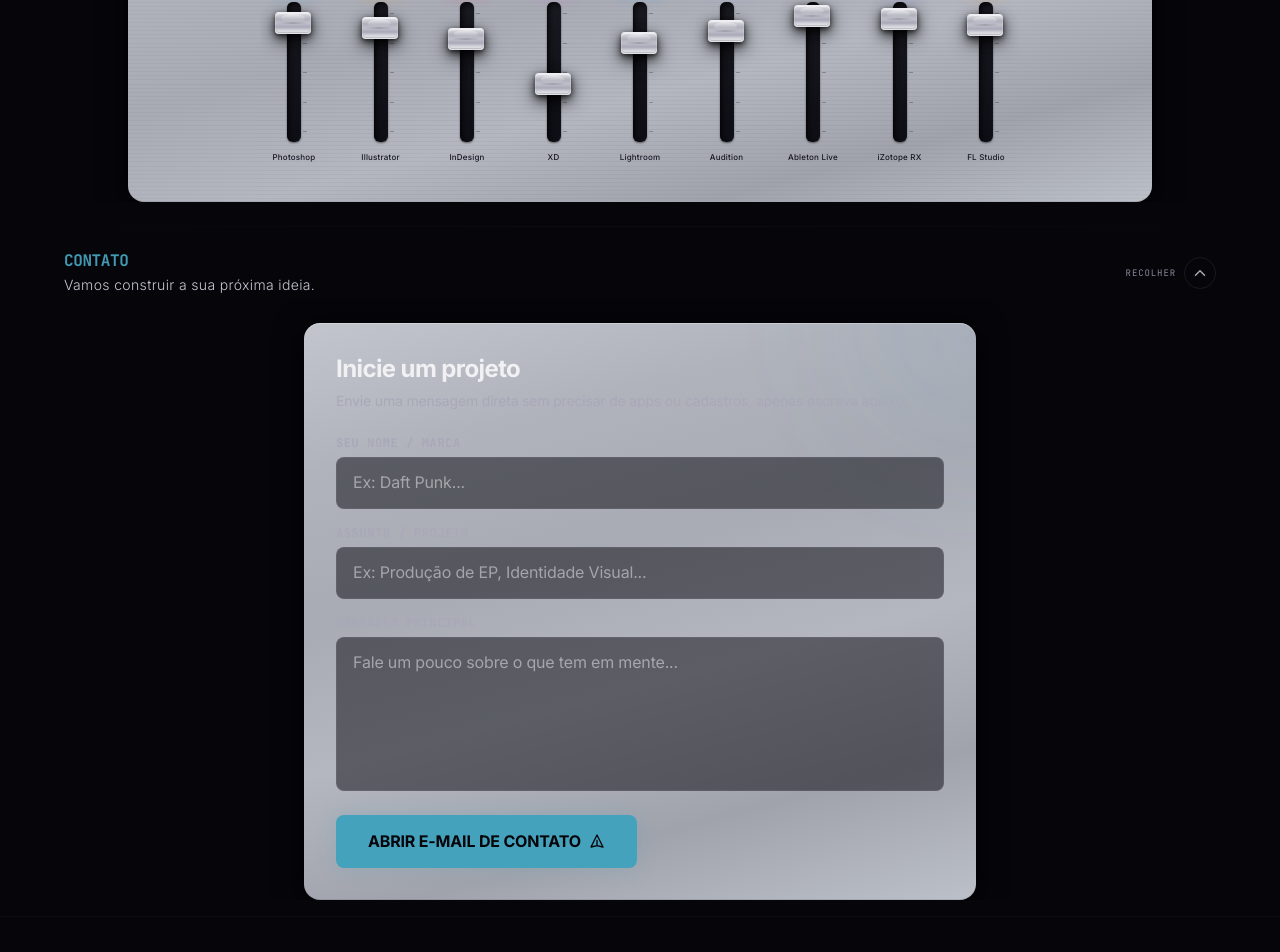
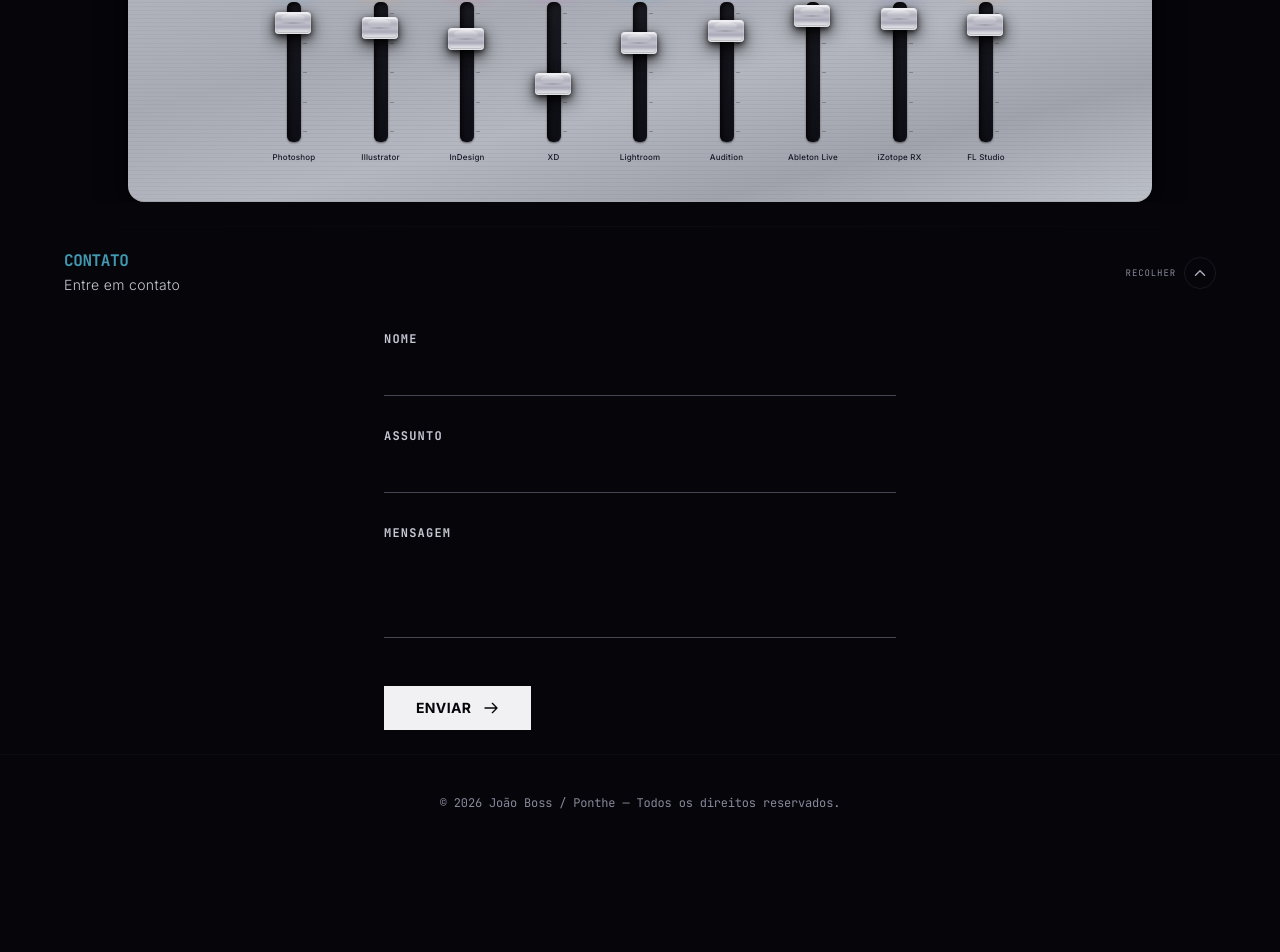
Before and after one commit to joao-boss/portfolio01, a React (Vite) app: page / in a window 1280 px wide. Shown: the part 5038-5990 px from the top of the page. After the commit the page ends 5889 px from the top, so only its background shows below. Built offline with nearby package versions, Linux system fonts and the light colour scheme.

Commit message:
style: Substantially simplify Contact section to a high-contrast minimalist design

```diff
--- a/src/components/ContactSection.jsx
+++ b/src/components/ContactSection.jsx
@@ -19,24 +19,11 @@ const ContactSection = () => {
     };
 
     return (
-        <div className="panel-surface rounded-2xl p-6 md:p-8 max-w-2xl mx-auto shadow-2xl overflow-hidden relative">
-            {/* Background design elements */}
-            <div className="absolute top-0 right-0 w-64 h-64 bg-accent-teal/5 rounded-full blur-3xl -translate-y-1/2 translate-x-1/2 pointer-events-none" />
-
-            <div className="relative z-10 flex flex-col gap-6">
-                <div>
-                    <h3 className="text-xl md:text-2xl font-bold text-metal-100 tracking-tight">
-                        {t.sections.contact.heading}
-                    </h3>
-                    <p className="text-sm text-metal-400 mt-2">
-                        {t.sections.contact.description}
-                    </p>
-                </div>
-
-                <div className="flex flex-col gap-4">
+        <div className="w-full max-w-lg mx-auto py-2">
+            <div className="flex flex-col gap-8">
                 {/* Name Field */}
-                    <div className="flex flex-col gap-1.5">
-                        <label htmlFor="name" className="text-xs font-semibold tracking-wider text-metal-400 uppercase font-[family-name:var(--font-family-mono)]">
+                <div className="flex flex-col gap-2">
+                    <label htmlFor="name" className="text-xs font-bold tracking-widest text-metal-300 uppercase font-[family-name:var(--font-family-mono)]">
                         {t.sections.contact.fields.name}
                     </label>
                     <input
@@ -44,14 +31,13 @@ const ContactSection = () => {
                         id="name"
                         value={name}
                         onChange={(e) => setName(e.target.value)}
-                            className="bg-surface-900/50 border border-metal-500/20 rounded-lg px-4 py-3 text-metal-100 focus:outline-none focus:border-accent-teal/50 transition-colors"
-                            placeholder={t.sections.contact.placeholders.name}
+                        className="w-full bg-transparent border-b border-metal-500/50 py-2 text-metal-100 focus:outline-none focus:border-accent-teal transition-colors text-base font-medium"
                     />
                 </div>
 
                 {/* Subject Field */}
-                    <div className="flex flex-col gap-1.5">
-                        <label htmlFor="subject" className="text-xs font-semibold tracking-wider text-metal-400 uppercase font-[family-name:var(--font-family-mono)]">
+                <div className="flex flex-col gap-2">
+                    <label htmlFor="subject" className="text-xs font-bold tracking-widest text-metal-300 uppercase font-[family-name:var(--font-family-mono)]">
                         {t.sections.contact.fields.subject}
                     </label>
                     <input
@@ -59,38 +45,35 @@ const ContactSection = () => {
                         id="subject"
                         value={subject}
                         onChange={(e) => setSubject(e.target.value)}
-                            className="bg-surface-900/50 border border-metal-500/20 rounded-lg px-4 py-3 text-metal-100 focus:outline-none focus:border-accent-teal/50 transition-colors"
-                            placeholder={t.sections.contact.placeholders.subject}
+                        className="w-full bg-transparent border-b border-metal-500/50 py-2 text-metal-100 focus:outline-none focus:border-accent-teal transition-colors text-base font-medium"
                     />
                 </div>
 
                 {/* Message Field */}
-                    <div className="flex flex-col gap-1.5">
-                        <label htmlFor="message" className="text-xs font-semibold tracking-wider text-metal-400 uppercase font-[family-name:var(--font-family-mono)]">
+                <div className="flex flex-col gap-2">
+                    <label htmlFor="message" className="text-xs font-bold tracking-widest text-metal-300 uppercase font-[family-name:var(--font-family-mono)]">
                         {t.sections.contact.fields.message}
                     </label>
                     <textarea
                         id="message"
                         value={message}
                         onChange={(e) => setMessage(e.target.value)}
-                            rows={5}
-                            className="bg-surface-900/50 border border-metal-500/20 rounded-lg px-4 py-3 text-metal-100 focus:outline-none focus:border-accent-teal/50 transition-colors resize-none"
-                            placeholder={t.sections.contact.placeholders.message}
+                        rows={3}
+                        className="w-full bg-transparent border-b border-metal-500/50 py-2 text-metal-100 focus:outline-none focus:border-accent-teal transition-colors text-base font-medium resize-none"
                     />
                 </div>
 
                 {/* Send Action */}
-                    <div className="pt-2">
+                <div className="pt-4">
                     <button
                         onClick={handleEmailClick}
-                            className="w-full md:w-auto px-8 py-3.5 bg-accent-teal text-surface-900 font-bold rounded-lg hover:bg-accent-cyan transition-colors hover:-translate-y-0.5 transform shadow-[0_0_20px_rgba(69,162,188,0.2)] hover:shadow-[0_0_25px_rgba(107,213,229,0.4)] flex items-center justify-center gap-2"
+                        className="px-8 py-3 bg-metal-100 text-surface-900 font-bold tracking-wide uppercase text-sm hover:bg-white transition-colors flex items-center justify-center gap-3"
                     >
                         <span>{t.sections.contact.sendButton}</span>
                         <svg className="w-4 h-4" fill="none" viewBox="0 0 24 24" stroke="currentColor" strokeWidth={2}>
-                                <path strokeLinecap="round" strokeLinejoin="round" d="M12 19l9 2-9-18-9 18 9-2zm0 0v-8" />
+                            <path strokeLinecap="round" strokeLinejoin="round" d="M14 5l7 7m0 0l-7 7m7-7H3" />
                         </svg>
                     </button>
-                    </div>
                 </div>
             </div>
         </div>
--- a/src/context/LanguageContext.jsx
+++ b/src/context/LanguageContext.jsx
@@ -30,20 +30,13 @@ export const translations = {
             },
             contact: {
                 title: "Contato",
-                subtitle: "Vamos construir a sua próxima ideia.",
-                heading: "Inicie um projeto",
-                description: "Envie uma mensagem direta sem precisar de apps ou cadastros, apenas escreva abaixo.",
+                subtitle: "Entre em contato",
                 fields: {
-                    name: "Seu Nome / Marca",
-                    subject: "Assunto / Projeto",
-                    message: "Mensagem Principal"
+                    name: "Nome",
+                    subject: "Assunto",
+                    message: "Mensagem"
                 },
-                placeholders: {
-                    name: "Ex: Daft Punk...",
-                    subject: "Ex: Produção de EP, Identidade Visual...",
-                    message: "Fale um pouco sobre o que tem em mente..."
-                },
-                sendButton: "ABRIR E-MAIL DE CONTATO"
+                sendButton: "ENVIAR"
             }
         },
         hero: {
@@ -90,20 +83,13 @@ export const translations = {
             },
             contact: {
                 title: "Contact",
-                subtitle: "Let's build your next idea.",
-                heading: "Start a project",
-                description: "Send a direct message without needing apps or signups, just write below.",
+                subtitle: "Get in touch",
                 fields: {
-                    name: "Your Name / Brand",
-                    subject: "Subject / Project Scope",
-                    message: "Main Message"
+                    name: "Name",
+                    subject: "Subject",
+                    message: "Message"
                 },
-                placeholders: {
-                    name: "Ex: Daft Punk...",
-                    subject: "Ex: EP Production, Visual Identity...",
-                    message: "Tell me a bit about what's on your mind..."
-                },
-                sendButton: "OPEN CONTACT EMAIL"
+                sendButton: "SEND"
             }
         },
         hero: {
```
Lines whose indentation alone changed are shown as unchanged.
